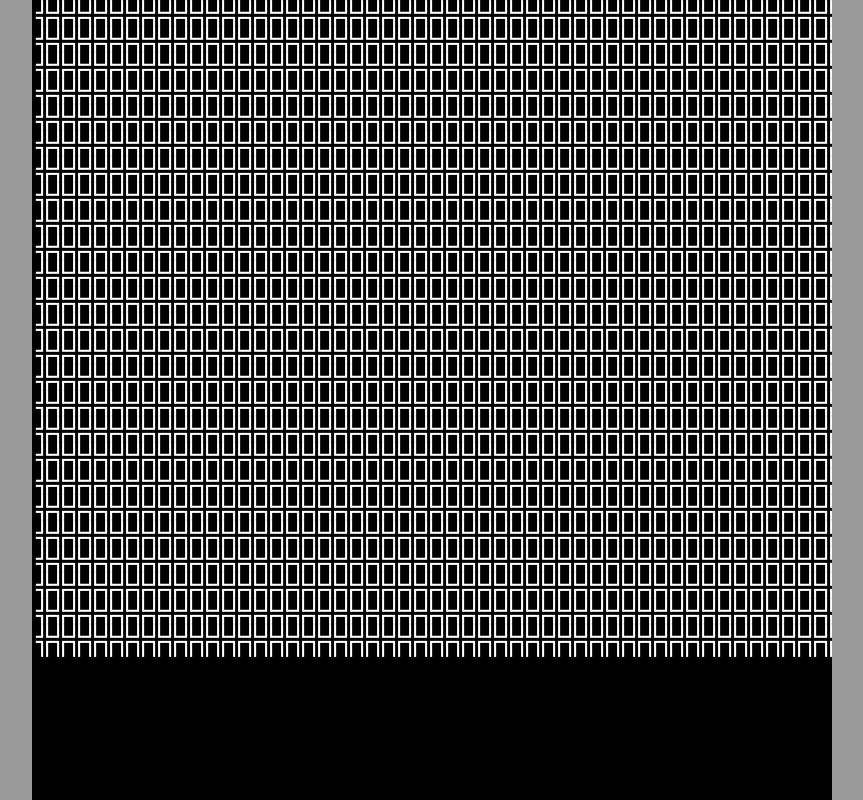
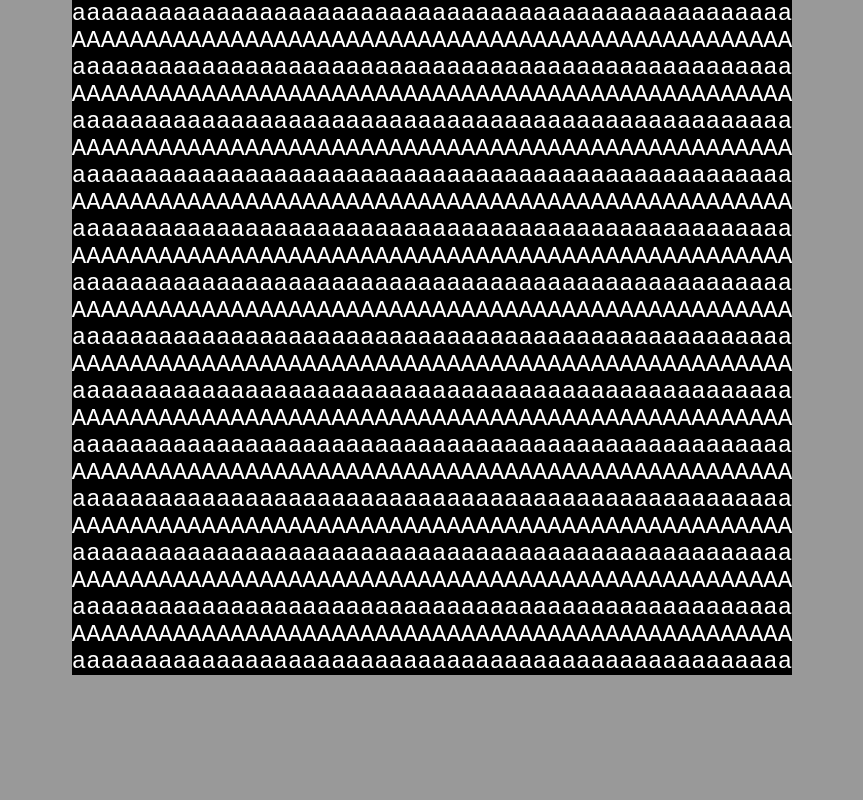
Before and after one commit to BielMaxBR/song-dungeon, a plain HTML site: page index.html in a window 1280 px wide. Shown: the whole page, without its empty margins (208-1071 px from the left). Drawn offline with Linux system fonts and the light colour scheme.

Commit message:
modo HTML ON!

```diff
--- a/index.html
+++ b/index.html
@@ -16,26 +16,33 @@
         body,
         html {
             height: 100%;
-
-            display: flex;
-            justify-content: center;
             background-color: rgb(153, 153, 153);
         }
 
         #canvas {
-            position: absolute;
-            height: 100%;
-            margin-left: auto;
-            margin-right: auto;
+            list-style: none;
+            line-break: auto;
+            font-family: monospace;
+            font-size: 3vmin;
+            user-select: none;
+        }
+
+        #line {
+            display: flex;
+            justify-content: center;
+        }
+
+        #letter {
+            color: white;
             background-color: black;
-            image-rendering: pixelated;
-            -webkit-font-smoothing: none;
         }
+
     </style>
 </head>
 
 <body>
-    <canvas id="canvas"></canvas>
+    <!-- <canvas id="canvas"></canvas> -->
+    <ul id="canvas"></ul>
     <script src="./scripts/index.js" type="module"></script>
 </body>
 
--- a/scripts/classes/engine.js
+++ b/scripts/classes/engine.js
@@ -1,13 +1,11 @@
 import MapManager from "./mapManager.js"
 import ChildrenManager from "./childrenManager.js"
-import {objects} from "./utils/objects.js"
+import { objects } from "./utils/objects.js"
 
 export default class Engine {
     constructor(config) {
         this.canvas = config?.canvas || null
         this.size = config?.size || { width: 50, height: 50 }
-
-        this.ctx = null
 
         this.map = []
         this.children = []
@@ -16,8 +14,6 @@ export default class Engine {
         this.childrenManager = new ChildrenManager(this.children)
 
         this.objects = objects
-
-        this.offset = config?.offset || { x: 4, y: -2 }
     }
 
     init() {
@@ -32,22 +28,28 @@ export default class Engine {
     createCanvas() {
         let canvas = this.canvas
 
-        if (canvas == null) {
+        if (canvas != null) {
             console.log('criando canvas')
+            canvas.innerHTML = ''
 
-            canvas = document.createElement('canvas')
-            this.canvas = canvas
-            canvas.id = 'canvas'
-            document.body.appendChild(canvas)
+            for (let y = 0; y < this.size.height; y++) {
+                let line = document.createElement('li')
+                line.setAttribute("id", "line")
+
+                for (let x = 0; x < this.size.width; x++) {
+                    const letter = document.createElement('p')
+
+                    letter.setAttribute("id", "letter")
+                    letter.innerText = y % 2 == 0 ? "a" : "A"
+                    line.appendChild(letter)
+                }
+                canvas.appendChild(line)
+
+            }
         }
-        canvas.height = window.innerHeight
-        canvas.width = canvas.height
-        this.fontSize = Math.floor(this.canvas.height / this.size.height)
-        this.ctx = canvas.getContext("2d")
     }
 
     render() {
-        // inserir o https://github.com/fionnfuchs/ascii-canvas-js
         this.ctx.clearRect(0, 0, this.canvas.width, this.canvas.height)
         this.ctx.fillStyle = "white"
         this.ctx.font = `normal ${this.fontSize - 3}px monospace`
@@ -77,8 +79,8 @@ export default class Engine {
         const Drawloop = () => {
             let delta = performance.now() - DrawlastUpdate
 
-            this.render(delta)
-
+            // this.render(delta)
+            this.tests()
             DrawlastUpdate = performance.now()
 
             setTimeout(Drawloop, 1000 / 60)
--- a/scripts/classes/mapManager.js
+++ b/scripts/classes/mapManager.js
@@ -2,7 +2,7 @@ export default class MapManager {
     constructor(map) {
         this.map = map
     }
-
+    // código roubado roubado >:)
     add(char, x, y, color, bgcolor) {
         if (typeof (x) != "number" || typeof (y) != "number") return "error"
         this.map[[x, y]] = { char: char[0], color, bgcolor }
```
